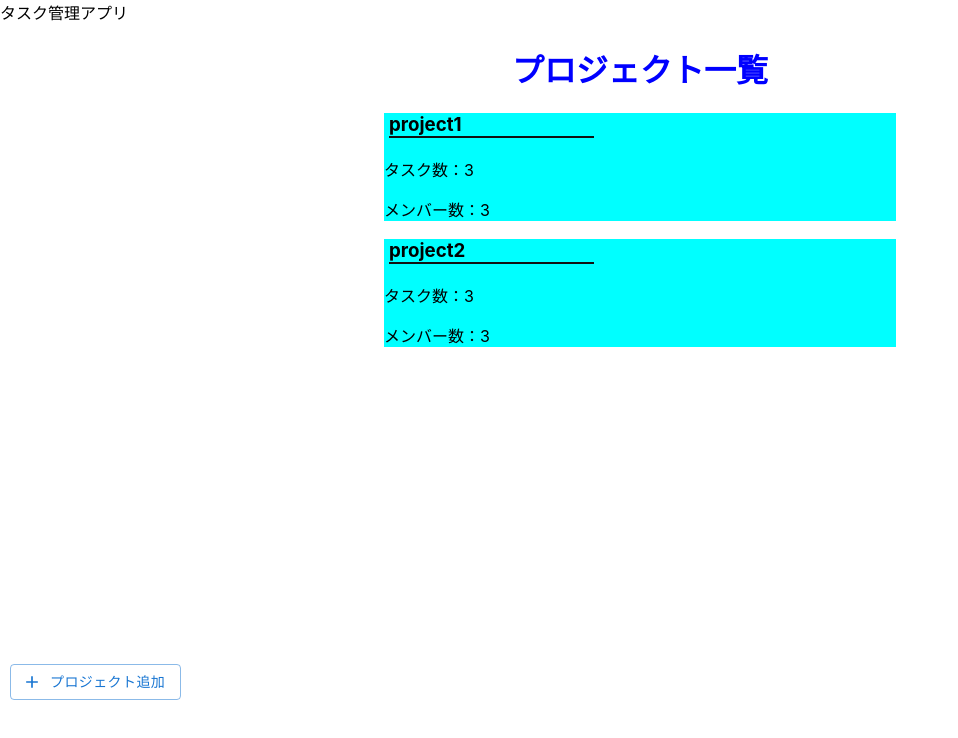
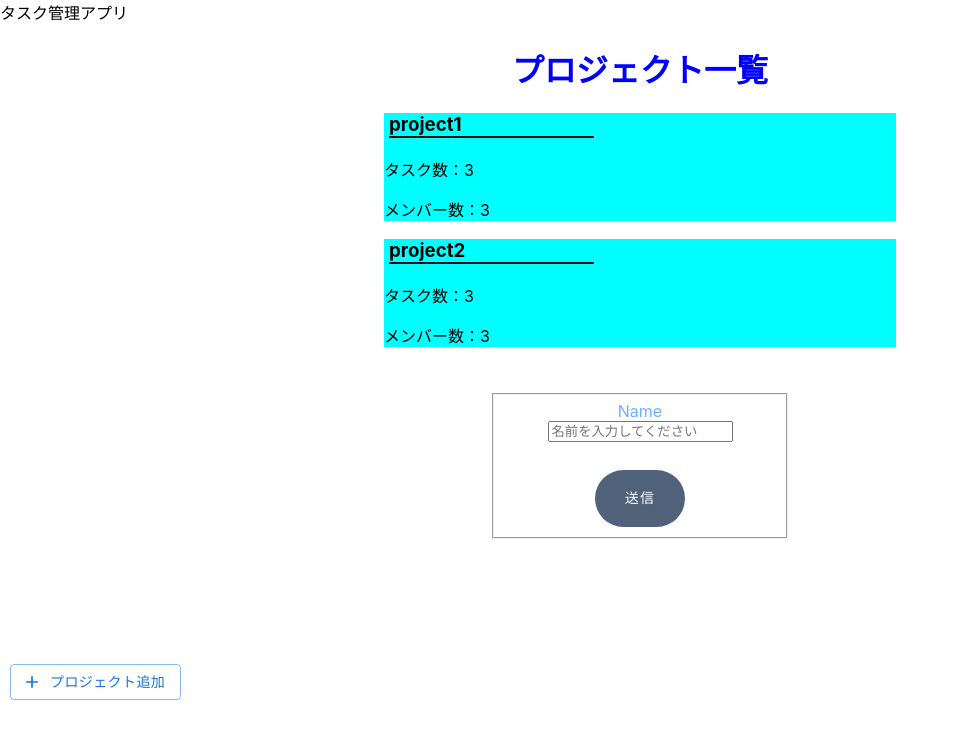
Before and after one commit to scla-sagauniv/suspicious_instrument, a React (Create React App) app in the folder frontend/: page /projectListPage in a window 1280 px wide. Both pictures are taken after a click on the button "プロジェクト追加". Shown: the top 738 px of the page, without its empty margins (0-958 px from the left). Built offline with nearby package versions, Linux system fonts and the light colour scheme; no server answers; the database is empty.

Commit message:
fix モーダルウィンドウの位置を修正

```diff
--- /dev/null
+++ b/frontend/src/component/ProjectModal.jsx
@@ -0,0 +1,71 @@
+import { useForm } from "react-hook-form";
+import "../css/ProjectModal.css";
+
+const ProjectModal = (props) => {
+  const { register, handleSubmit, reset } = useForm();
+  const closeModal = () => {
+    props.setShowProjectModal(false);
+  };
+  const modalContent = {
+    background: "white",
+    padding: "10px",
+    borderRadius: "3px",
+  };
+
+  //   const overlay = {
+  //     position: "fixed",
+  //     top: "100px",
+  //     left: 0,
+  //     width: "100%",
+  //     height: "100%",
+  //     backgroundColor: "rgba(0,0,0,0.5)",
+
+  //     display: "flex",
+  //     alignItems: "center",
+  //     justifyContent: "center",
+  //   };
+
+  const onSubmit = (data) => {
+    console.log("onSubmit data", data);
+    console.log(props.todoList);
+    closeModal();
+  };
+
+  return (
+    <>
+      {props.showFlag ? (
+        <div className="container">
+          <div id="overlay">
+            <div id="modalContent" style={modalContent}>
+              <fieldset>
+                <form onSubmit={handleSubmit(onSubmit)} className="form">
+                  <label className="nameLabel" for="Name">
+                    Name
+                  </label>
+                  <input
+                    type="text"
+                    id="name"
+                    {...register("name")}
+                    placeholder="名前を入力してください"
+                    required
+                  />
+
+                  <input
+                    id="submit_btn"
+                    type="submit"
+                    value="送信"
+                    className="submit-button"
+                  />
+                </form>
+              </fieldset>
+            </div>
+          </div>
+        </div>
+      ) : (
+        <></>
+      )}
+    </>
+  );
+};
+
+export default ProjectModal;
--- /dev/null
+++ b/frontend/src/css/ProjectModal.css
@@ -0,0 +1,91 @@
+.container {
+  max-width: 320px;
+  margin: 0 auto;
+  padding: 20px 16px 40px 16px;
+  transform: translateZ(0);
+  text-align: center;
+}
+
+.submit-button {
+  margin-top: 2em;
+}
+
+.ui-input {
+  position: relative;
+  padding: 0;
+  border: 0;
+}
+
+.ui-input input {
+  font-family: Arial, Helvetica, sans-serif;
+  border: 0;
+  background: none;
+  padding: 16px 0 16px 0;
+  font-size: 24px;
+  outline: 0;
+  width: 100%;
+}
+
+.ui-input input + label {
+  position: relative;
+  display: block;
+  padding: 8px 0 8px 0;
+  text-transform: uppercase;
+  font-size: 14px;
+  letter-spacing: 0.0875em;
+  font-weight: 500;
+  text-align: left;
+
+  label {
+    position: relative;
+    color: rgba(255, 255, 255, 0.2);
+    transition: color 300ms cubic-bezier(0.215, 0.61, 0.355, 1);
+    background-image: linear-gradient(
+      to right,
+      #4a90e2 50%,
+      rgba(255, 255, 255, 0) 0%
+    );
+    background-position: 100% 50%;
+    background-size: 200%;
+    -webkit-text-fill-color: transparent;
+
+    backface-visibility: hidden;
+    perspective: 1000;
+    transform: translateZ(0);
+
+    transition: background-position 300ms cubic-bezier(0.215, 0.61, 0.355, 1);
+  }
+}
+
+.submit-button {
+  border: 0;
+  background-color: #50617a;
+  padding: 18px 30px;
+  font-size: 14px;
+  line-height: 1.5;
+  text-transform: uppercase;
+  letter-spacing: 0.0875em;
+  font-weight: 500;
+  color: #ffffff;
+  font-family: Arial, Helvetica, sans-serif;
+  border-radius: 100px;
+  outline: 0;
+  transition: background-color 300ms cubic-bezier(0.215, 0.61, 0.355, 1);
+}
+
+.submit-button:focus,
+.submit-button:active,
+.submt-button:hover {
+  background-color: #6eb1ff;
+  color: white;
+}
+
+label {
+  color: #6eb1ff;
+}
+
+.form {
+  display: flex;
+  flex-direction: column;
+  align-items: center;
+}
--- a/frontend/src/pages/ProjectListPage.jsx
+++ b/frontend/src/pages/ProjectListPage.jsx
@@ -5,11 +5,17 @@ import db from "../firebase/config";
 import { collection, getDocs } from "firebase/firestore";
 import { Button } from "@mui/material";
 import AddIcon from "@mui/icons-material/Add";
+import ProjectModal from "../component/ProjectModal";
 
 import "../css/ProjectListPage.css";
 const ProjectListPage = () => {
   //プロジェクトを保持する変数
   const [projects, setProjects] = useState(null);
+
+  const [showProjectModal, setShowProjectModal] = useState(false);
+  const ShowProjectModal = () => {
+    setShowProjectModal(true);
+  };
 
   const getAllProjects = async () => {
     const CollectionRef = collection(db, "Database");
@@ -35,10 +41,18 @@ const ProjectListPage = () => {
       <h1 className="projectPageTitle">プロジェクト一覧</h1>
       <ProjectList projects={dummydata} />
       <div className="projectAddButton">
-        <Button variant="outlined" startIcon={<AddIcon />}>
+        <Button
+          variant="outlined"
+          startIcon={<AddIcon />}
+          onClick={ShowProjectModal}
+        >
           プロジェクト追加
         </Button>
       </div>
+      <ProjectModal
+        showFlag={showProjectModal}
+        setShowProjectModal={setShowProjectModal}
+      />
     </>
   );
 };
```
